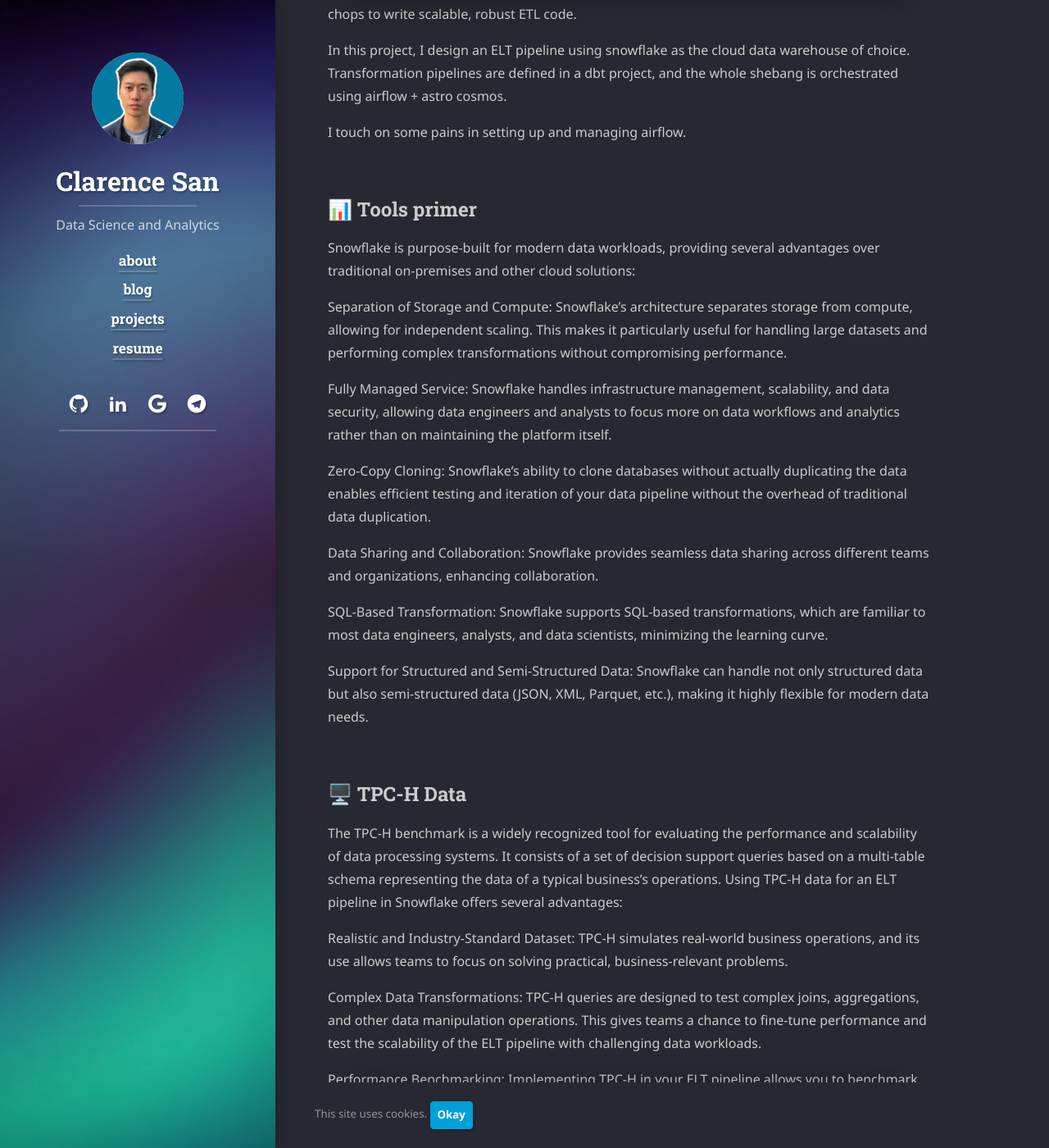
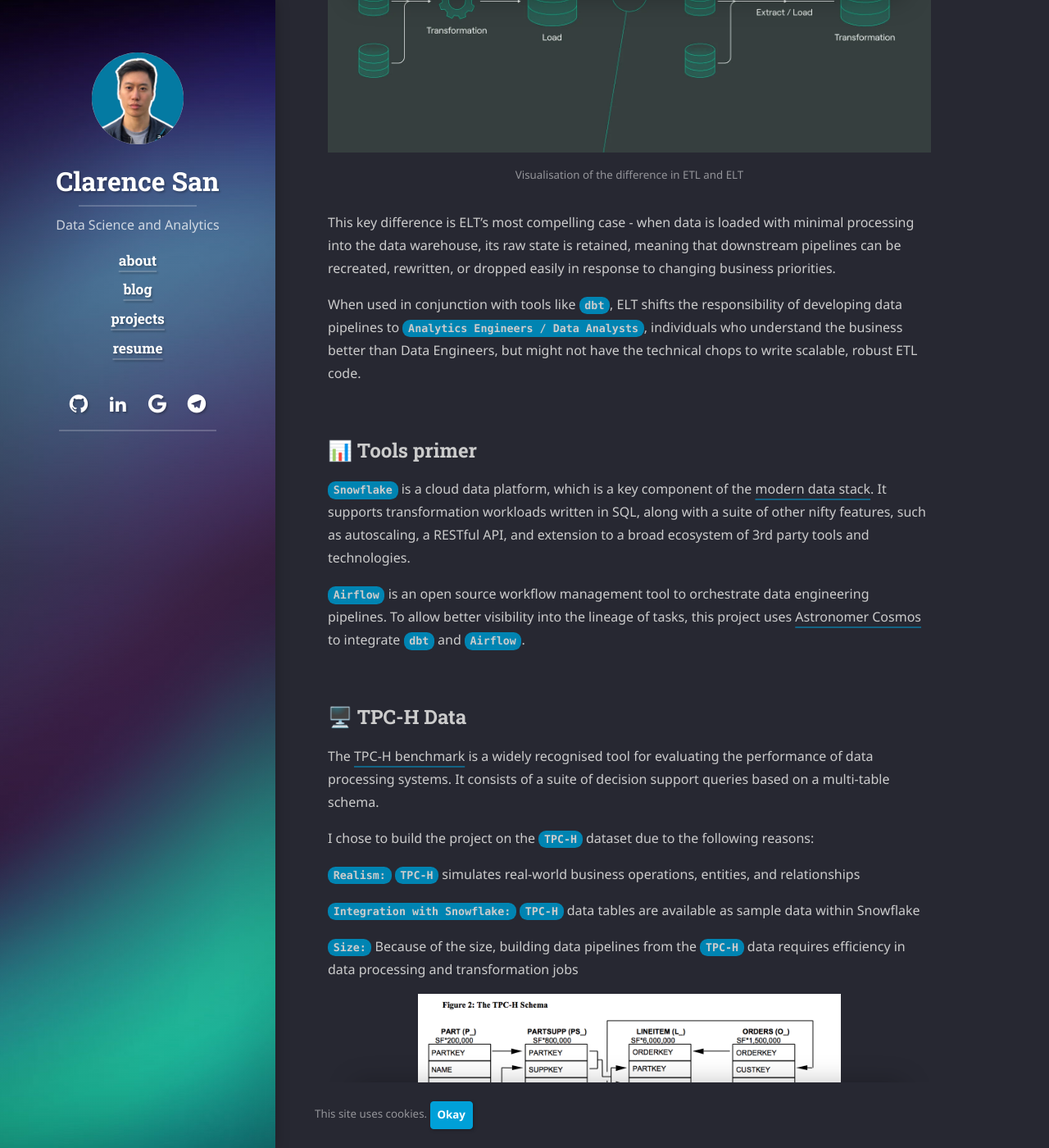
Before and after one commit to csanry/csanry.github.io, a Jekyll site: the page built from _projects/TPCH.md, in a window 1280 px wide and 1400 px high, scrolled down 1509 px. Shown: the whole window at 82% size. Built offline with Jekyll 4.4.1, drawn with Linux system fonts in a browser that asks for light colours; cached includes are drawn as plain includes; nearby versions of some CDN libraries; some web fonts are replaced; library files that are not in the unit come from our copies; some of the changed text lies outside the part shown.

Commit message:
feat: update TPCH article introduction + tools

```diff
--- a/_projects/TPCH.md
+++ b/_projects/TPCH.md
@@ -19,52 +19,57 @@
 
 ## 🚩 Goal
 
-> This project involves the extraction and transformation of data from the TPC-H (Transaction Processing Performance Council - Benchmark H) dataset. This is done in dbt and snowflake, and orchestrated using airflow.
+In this project, I design an ELT pipeline using `Snowflake` as the cloud data warehouse. I define my transformation pipelines in a `dbt` project, and orchestrate the pipelines using `Airflow` and `Astronomer Cosmos`.
 
-Deciding on an ETL vs ELT approach is critical when designing data pipelines. The traditional, time-tested ETL methodology first transforms data on a dedicated processing server, before ingesting said data into the data warehouse. With the advent of massively parallel processing databases and cloud infrastructure, ELT has emerged as an extremely viable alternative. Load the data directly into your data warehouse, which takes care of your staging, scaling and assigning processing / computation units to meet demand, and documentation. What's not to love?
+The decision to use `ETL` or `ELT` informs subsequent considerations about data pipeline architecture and implementation.
 
-In my humble opinion, there are two big pros with ELT: greater flexibility and better experience. ELT eliminates the need for a dedicated staging environment - when data is loaded with minimal processing into the data warehouse, its raw state is retained, meaning that downstream pipelines can be recreated, rewritten, or dropped easily in response to changing business priorities. Secondly, ELT democratises the responsibility of developing data pipelines. With dbt, transformation pipelines can be written by Analytics Engineers / Data Analysts, individuals who might understand the business better than Data Engineers, but might not have the technical chops to write scalable, robust ETL code.
+This project showcases the `ELT` approach, which has grown in popularity with the advent of [massively parallel processing databases]{:target="_blank"} and cloud infrastructure.
 
-In this project, I design an ELT pipeline using snowflake as the cloud data warehouse of choice. Transformation pipelines are defined in a dbt project, and the whole shebang is orchestrated using airflow + astro cosmos.
+The crux of the ELT process is to load the data directly into your data warehouse, as opposed to maintaining a dedicated server responsible for processing and transforming your data.
 
-I touch on some pains in setting up and managing airflow.
+<figure>
+  <img src="{{site.url}}/assets/img/TPCH/etl_vs_elt.png" width="100%" height="auto" />
+  <figcaption>Visualisation of the difference in ETL and ELT</figcaption>
+</figure>
 
+This key difference is ELT's most compelling case - when data is loaded with minimal processing into the data warehouse, its raw state is retained, meaning that downstream pipelines can be recreated, rewritten, or dropped easily in response to changing business priorities.
+
+When used in conjunction with tools like `dbt`, ELT shifts the responsibility of developing data pipelines to `Analytics Engineers / Data Analysts`, individuals who understand the business better than Data Engineers, but might not have the technical chops to write scalable, robust ETL code.
 
 
 ## 📊 Tools primer
 
-Snowflake is purpose-built for modern data workloads, providing several advantages over traditional on-premises and other cloud solutions:
+`Snowflake` is a cloud data platform, which is a key component of the [modern data stack]{:target="_blank"}. It supports transformation workloads written in SQL, along with a suite of other nifty features, such as autoscaling, a RESTful API, and extension to a broad ecosystem of 3rd party tools and technologies.
 
-Separation of Storage and Compute: Snowflake’s architecture separates storage from compute, allowing for independent scaling. This makes it particularly useful for handling large datasets and performing complex transformations without compromising performance.
+`Airflow` is an open source workflow management tool to orchestrate data engineering pipelines. To allow better visibility into the lineage of tasks, this project uses [Astronomer Cosmos]{:target="_blank"} to integrate `dbt` and `Airflow`.
 
-Fully Managed Service: Snowflake handles infrastructure management, scalability, and data security, allowing data engineers and analysts to focus more on data workflows and analytics rather than on maintaining the platform itself.
-
-Zero-Copy Cloning: Snowflake’s ability to clone databases without actually duplicating the data enables efficient testing and iteration of your data pipeline without the overhead of traditional data duplication.
-
-Data Sharing and Collaboration: Snowflake provides seamless data sharing across different teams and organizations, enhancing collaboration.
-
-SQL-Based Transformation: Snowflake supports SQL-based transformations, which are familiar to most data engineers, analysts, and data scientists, minimizing the learning curve.
-
-Support for Structured and Semi-Structured Data: Snowflake can handle not only structured data but also semi-structured data (JSON, XML, Parquet, etc.), making it highly flexible for modern data needs.
 
 ## 🖥️ TPC-H Data
 
-The TPC-H benchmark is a widely recognized tool for evaluating the performance and scalability of data processing systems. It consists of a set of decision support queries based on a multi-table schema representing the data of a typical business’s operations. Using TPC-H data for an ELT pipeline in Snowflake offers several advantages:
+The [TPC-H benchmark]{:target="_blank"} is a widely recognised tool for evaluating the performance of data processing systems. It consists of a suite of decision support queries based on a multi-table schema.
 
-Realistic and Industry-Standard Dataset: TPC-H simulates real-world business operations, and its use allows teams to focus on solving practical, business-relevant problems.
+I chose to build the project on the `TPC-H` dataset due to the following reasons:
 
-Complex Data Transformations: TPC-H queries are designed to test complex joins, aggregations, and other data manipulation operations. This gives teams a chance to fine-tune performance and test the scalability of the ELT pipeline with challenging data workloads.
+`Realism:` `TPC-H` simulates real-world business operations, entities, and relationships
 
-Performance Benchmarking: Implementing TPC-H in your ELT pipeline allows you to benchmark the performance of your data processing and transformation jobs, ensuring that your pipeline can handle enterprise-scale data volumes efficiently.
+`Integration with Snowflake:` `TPC-H` data tables are available as sample data within Snowflake
 
-Consistency: TPC-H provides a consistent set of queries and datasets for comparing different solutions, making it an excellent choice for testing and optimizing Snowflake’s capabilities in the context of data transformation.
+`Size:` Because of the size, building data pipelines from the `TPC-H` data requires efficiency in data processing and transformation jobs
+
+<figure>
+  <img src="{{site.url}}/assets/img/TPCH/tpch_schema.png" width="70%" height="auto" />
+  <figcaption>Schema of the TPC-H dataset</figcaption>
+</figure>
 
 ## 🖥️ Process
 
 <figure>
-  <img src="{{site.url}}/assets/img/TPCH/featured_image_tpch.png" width="100%" height="auto" />
-  <figcaption>Fig caption</figcaption>
+  <img src="{{site.url}}/assets/img/TPCH/airflow-demo-3.gif" width="100%" height="auto" />
+  <figcaption>Spinning up a local instance of the project</figcaption>
 </figure>
+
+<!--
+In my humble opinion, there are two big pros with ELT: greater flexibility and better experience. ELT eliminates the need for a dedicated staging environment - when data is loaded with minimal processing into the data warehouse, its raw state is retained, meaning that downstream pipelines can be recreated, rewritten, or dropped easily in response to changing business priorities. Secondly, ELT democratises the responsibility of developing data pipelines. With dbt, transformation pipelines can be written by Analytics Engineers / Data Analysts, individuals who might understand the business better than Data Engineers, but might not have the technical chops to write scalable, robust ETL code.
 
 Extract:
 
@@ -72,7 +77,6 @@
 Data may come from various sources such as transactional databases, external APIs, or files.
 Load:
 
-Once data is extracted, it is loaded into Snowflake. Snowflake’s COPY INTO command allows for fast, parallelized data loading from files stored in cloud storage (such as Amazon S3 or Google Cloud Storage).
 Snowflake can efficiently handle massive datasets, so even large volumes of TPC-H data can be loaded quickly and accurately.
 Transform:
 
@@ -116,9 +120,9 @@
 Colima is a container runtime for macOS and Linux. It is based on containers and provides Docker-compatible capabilities, which makes it easier to run containers without the need for Docker Desktop (which can be resource-heavy).
 Colima leverages the lightweight virtual machine framework, providing a fast and efficient container environment with seamless integration for macOS users.
 
-Fast: Colima uses a lightweight VM (via qemu or HyperKit) to run containers and can be faster than traditional Docker Desktop on macOS.
+Fast: Colima uses a lightweight VM (via qemu or HyperKit) to run containers and can be faster than traditional Docker Desktop on macOS. -->
 
-**Key point to highlight**
+<!-- **Key point to highlight**
 
 <figure>
   <img src="{{site.url}}/assets/img/TPCH/airflow-demo-2.gif" width="100%" height="auto" />
@@ -128,14 +132,9 @@
 
 **Key point to highlight**
 
-Writeup
+Writeup -->
 
-<figure>
-  <img src="{{site.url}}/assets/img/TPCH/airflow-demo-3.gif" width="100%" height="auto" />
-  <figcaption>Users can filter and drill down the data using either the filter options on the left, or by using the dynamic charts</figcaption>
-</figure>
 
-**Yearly trends to identify changes over time**
 
 [Explore the project here]{:target="_blank"}
 {:.read-more}
@@ -144,10 +143,14 @@
 
 **_Further Reading_**
 
-\[1\] More information about airflow [here](){:target="_blank"}
+\[1\] A brief introduction to Airflow internals / architecture can be found [here](https://medium.com/apache-airflow/airflow-architecture-simplified-3d582fc3ccb0){:target="_blank"}
+
+\[2\] A more detailed comparison of ETL vs ELT can be found [here](https://rivery.io/blog/etl-vs-elt){:target="_blank"}
 
 
 <!-- Links -->
-[data.gov.sg]: https://beta.data.gov.sg/
-[accessed here]: https://beta.data.gov.sg/datasets/d_3c55210de27fcccda2ed0c63fdd2b352/view
+[TPC-H benchmark]: https://docs.snowflake.com/en/user-guide/sample-data-tpch
+[modern data stack]: https://www.thoughtspot.com/data-trends/best-practices/modern-data-stack
 [Explore the project here]: https://github.com/csanry/dbt-tpch-pipeline
+[massively parallel processing databases]: https://airbyte.com/data-engineering-resources/mpp-database
+[Astronomer Cosmos]: https://www.astronomer.io/cosmos
```
Also changed, not shown: assets/img/TPCH/etl_vs_elt.png (added), assets/img/TPCH/tpch_schema.png (added).
